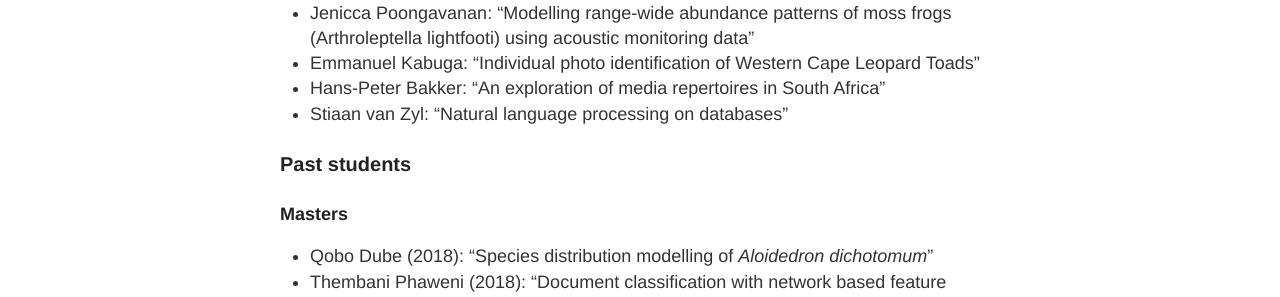
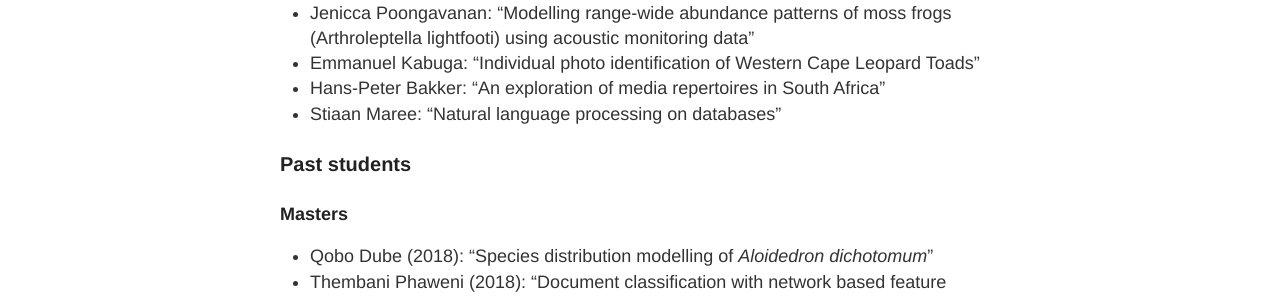
Before and after one commit to iandurbach/iandurbach.github.io, a Jekyll site: the page built from _posts/2017-09-07-students.md, in a window 1280 px wide. Shown: the part 626-923 px from the top of the page. Built offline with Jekyll 4.4.1, drawn with Linux system fonts in a browser that asks for light colours.

Commit message:
Update 2017-09-07-students.md

```diff
--- a/_posts/2017-09-07-students.md
+++ b/_posts/2017-09-07-students.md
@@ -20,7 +20,7 @@ All my previous and current postgraduate students, with thesis titles.
 - Jenicca Poongavanan: “Modelling range-wide abundance patterns of moss frogs (Arthroleptella lightfooti) using acoustic monitoring data”
 - Emmanuel Kabuga: “Individual photo identification of Western Cape Leopard Toads”
 - Hans-Peter Bakker: "An exploration of media repertoires in South Africa"
-- Stiaan van Zyl: "Natural language processing on databases"
+- Stiaan Maree: "Natural language processing on databases"
 
 ### Past students
 
```
